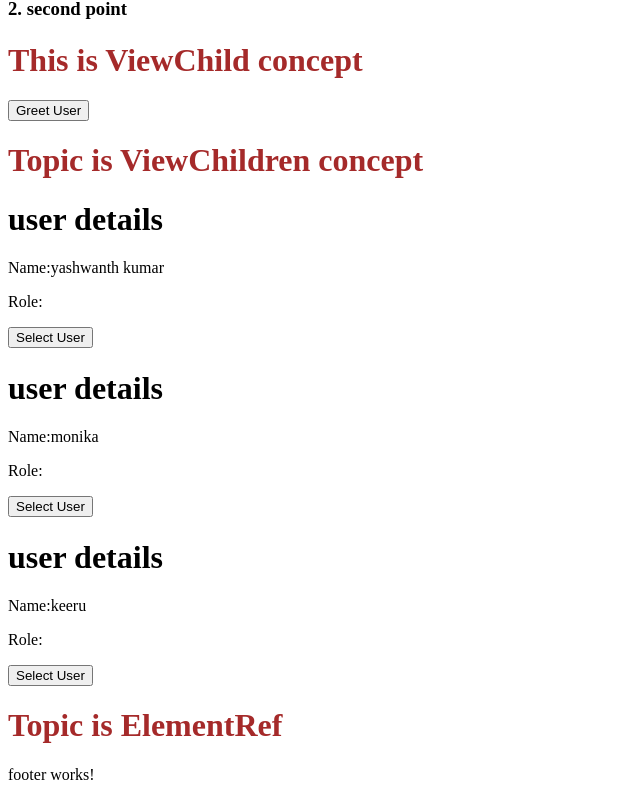
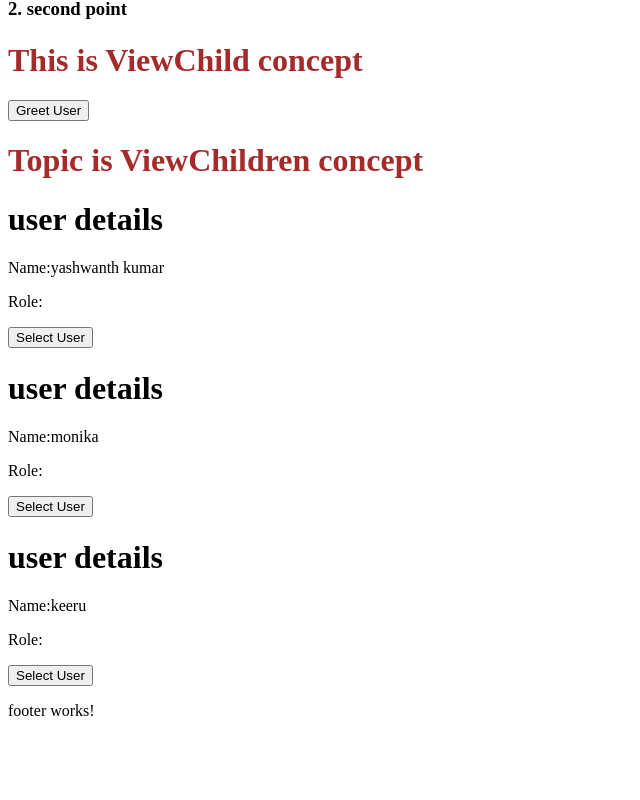
Before and after one commit to yashwanthk8/AngularPractice, an Angular app: page / in a window 1280 px wide. Shown: the part 859-1659 px from the top of the page, without its empty margins (0-640 px from the left). After the commit the page ends 1595 px from the top, so only its background shows below. Built offline with nearby package versions, Linux system fonts and the light colour scheme.

Commit message:
feat(HostBinding, HostListeners): directly interacts with DOM

```diff
--- a/src/app/dashboard/dashboard.component.html
+++ b/src/app/dashboard/dashboard.component.html
@@ -38,7 +38,6 @@
 <app-user [userName]="'monika'"></app-user>
 <app-user [userName]="'keeru'"></app-user>
 
-<h1 style="color: brown;">Topic is ElementRef</h1>
 
 
 <app-footer>
--- a/src/app/dashboard/footer/footer.component.ts
+++ b/src/app/dashboard/footer/footer.component.ts
@@ -1,4 +1,4 @@
-import { Component } from '@angular/core';
+import { Component, HostBinding, HostListener } from '@angular/core';
 
 @Component({
   selector: 'app-footer',
@@ -7,5 +7,11 @@ import { Component } from '@angular/core';
   styleUrl: './footer.component.css'
 })
 export class FooterComponent {
+  @HostBinding('class.hovered') isHovered = true;
+
+  @HostListener('click') onClick(){
+    console.log('footer got clicked');
+  }
+
 
 }
```
Also changed, not shown: src/app/dashboard/footer/footer.component.html (line endings or trailing spaces).
